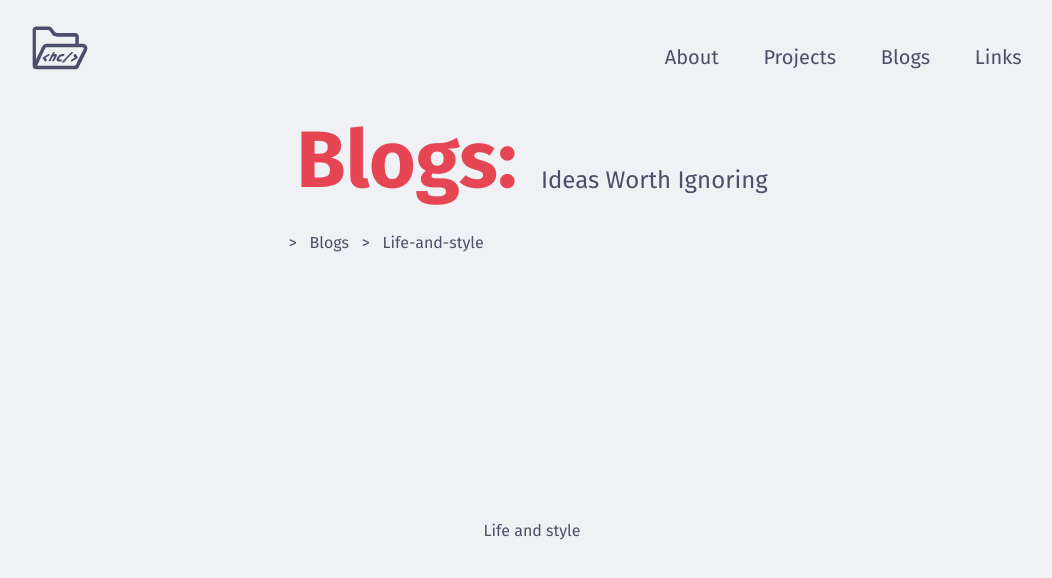
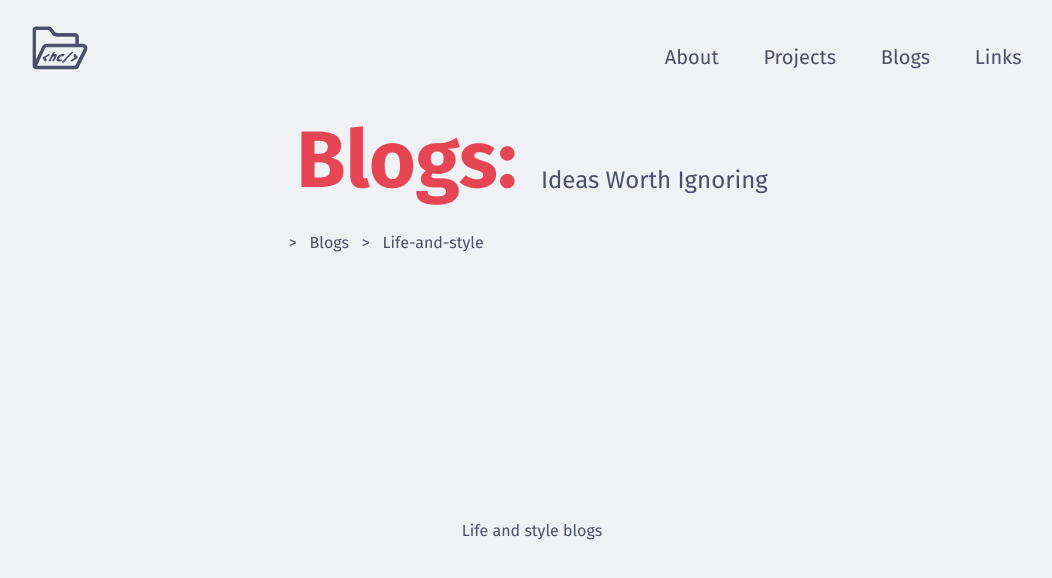
Before and after one commit to HonsonCooky/curriculum-vitae, a Next.js app: page /blogs/sections/life-and-style in a window 1280 px wide. Shown: the top 578 px of the page, without its empty margins (108-1160 px from the left). Built offline with nearby package versions, Linux system fonts and the light colour scheme; what tailwindcss-neumorphism would draw is missing.

Commit message:
add extra blog pages

```diff
--- /dev/null
+++ b/app/blogs/sections/business-and-hobbies/page.tsx
@@ -0,0 +1,3 @@
+export default function BusinessAndHobbiesPage() {
+  return <div>Business and Hobbies Blogs</div>;
+}
--- a/app/blogs/sections/life-and-style/page.tsx
+++ b/app/blogs/sections/life-and-style/page.tsx
@@ -1,3 +1,3 @@
 export default function LifeAndStylePage() {
-  return <div>Life and style</div>;
+  return <div>Life and style blogs</div>;
 }
--- /dev/null
+++ b/app/blogs/sections/programming/page.tsx
@@ -0,0 +1,3 @@
+export default function ProgrammingPage() {
+  return <div>Programming Blogs</div>;
+}
--- a/package.json
+++ b/package.json
@@ -11,6 +11,7 @@
   },
   "dependencies": {
     "@heroicons/react": "^2.0.18",
+    "@prisma/client": "5.0.0",
     "@types/lodash": "^4.14.195",
     "@types/node": "20.4.1",
     "@types/react": "18.2.14",
```
Also changed, not shown: 1 other file (tests, documents, lock files or other folders).
